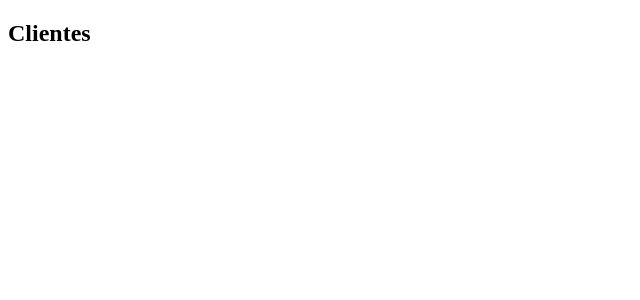
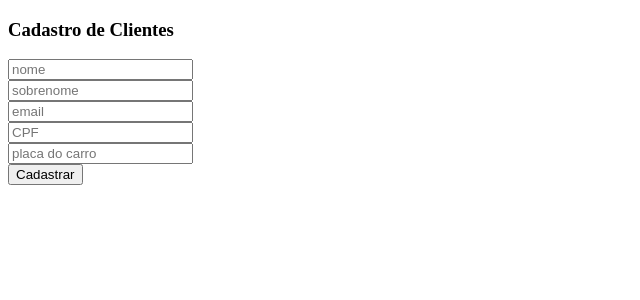
Before and after one commit to GuilhermeCesar029/cadastro-Oficina-Vue.js, a Vue app: page / in a window 1280 px wide. Shown: the top 300 px of the page, without its empty margins (0-640 px from the left). Built offline with nearby package versions, Linux system fonts and the light colour scheme.

Commit message:
criando formulário e armazenando em um array

```diff
--- a/src/App.vue
+++ b/src/App.vue
@@ -1,16 +1,61 @@
 <template>
   <div id="app">
-    <Oficina/>
+    <h3>Cadastro de Clientes</h3>
+    <input type="text" placeholder="nome" v-model="nomeField"><br>
+    <input type="text" placeholder="sobrenome" v-model="sobreNomeField"><br>
+    <input type="text" placeholder="email" v-model="emailField"><br>
+    <input type="number" placeholder="CPF" v-model="cpfField"><br>
+    <input type="text" placeholder="placa do carro" v-model="placaField"><br>
+    <button @click="cadastrarUsuario">Cadastrar</button>
   </div>
 </template>
 
 <script>
-  import Oficina from './components/Oficina'
+  //import Oficina from './components/Oficina'
 
 export default {
   name: 'App',
-  components: {
+  data(){
+    return {
+      nomeField: "",
+      sobreNomeField: "",
+      emailField: "",
+      cpfField: "",
+      placaField: "",
+      clientes: [
+        {
+          id:1,
+          nome: "Guilherme",
+          sobrenome: "césar",
+          email: "guilherme@gmail.com",
+          cpf: 122222,
+          placa: "ass22"
+        }
+      ]
+    }
+  },
+  /*components: {
     Oficina
+  }*/
+  methods: {
+    cadastrarUsuario: function(){
+      this.clientes.push({
+        nome: this.nomeField,
+        sobrenome: this.sobreNomeField,
+        email: this.emailField,
+        cpf: this.cpfField,
+        placa: this.placaField,
+        id: Date.now() //data atual
+
+      })
+
+      //limpar campos
+      this.nomeField = "";
+      this.sobreNomeField = "";
+      this.emailField = "";
+      this.cpfField = "";
+      this.placaField = "";
+    }
   }
 }
 </script>
```
